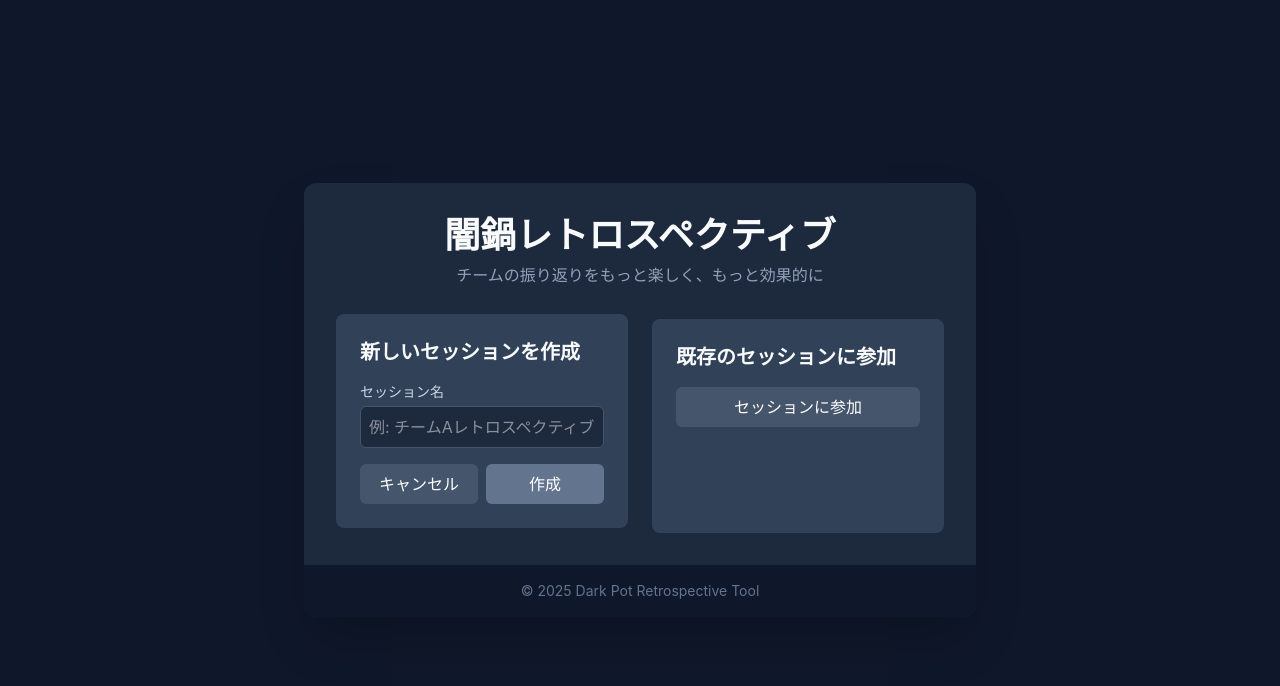
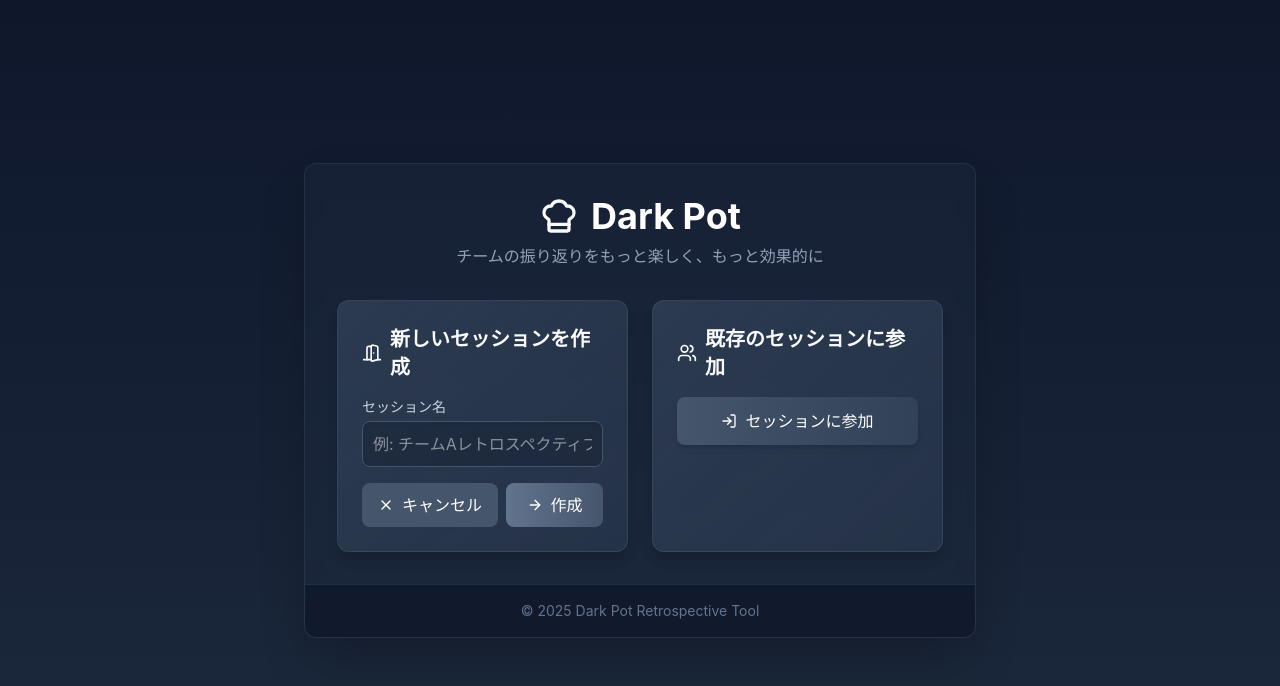
Before and after one commit to Takayuki-Y5991/dark-pot-retrospective, a React (Vite) app: page / in a window 1280 px wide. Both pictures are taken after a click on the button "セッションを作成". Shown: the top 686 px of the page. Built offline with nearby package versions, Linux system fonts and the light colour scheme; no server answers.

Commit message:
:art: update homepages

```diff
--- a/src/pages/HomePage.tsx
+++ b/src/pages/HomePage.tsx
@@ -1,4 +1,15 @@
 import { motion } from "framer-motion";
+import {
+  AlertCircle,
+  ArrowRight,
+  ChefHat,
+  DoorOpen,
+  Loader,
+  LogIn,
+  PlusCircle,
+  Users,
+  X,
+} from "lucide-react";
 import { useCallback, useState } from "react";
 import { useNavigate } from "react-router-dom";
 import { usePeer } from "../contexts/PeerContext";
@@ -21,7 +32,6 @@ export const HomePage = () => {
     }
 
     setLocalError(null);
-    console.log("testA");
     try {
       const sessionId = await createSession(sessionName);
       navigate(`/session/${sessionId}`);
@@ -32,7 +42,6 @@ export const HomePage = () => {
     }
   }, [createSession, navigate, sessionName]);
 
-  // セッション参加ハンドラ
   const handleJoinSession = useCallback(async () => {
     if (!joinSessionId) {
       setLocalError("セッションIDを入力してください");
@@ -52,58 +61,75 @@ export const HomePage = () => {
   }, [joinSession, joinSessionId, navigate]);
 
   return (
-    <div className="min-h-screen flex items-center justify-center p-4">
+    <div className="min-h-screen flex items-center justify-center p-4 bg-gradient-to-b from-slate-900 to-slate-800">
       <motion.div
         initial={{ opacity: 0, y: 20 }}
         animate={{ opacity: 1, y: 0 }}
         transition={{ duration: 0.5 }}
-        className="max-w-2xl w-full bg-slate-800 rounded-xl shadow-2xl overflow-hidden"
+        className="max-w-2xl w-full bg-slate-800/50 backdrop-blur-sm rounded-xl shadow-2xl overflow-hidden border border-slate-700/50"
       >
-        <div className="p-8">
-          <motion.h1
+        <div className="p-6 sm:p-8">
+          <motion.div
+            className="flex items-center justify-center mb-2"
+            initial={{ opacity: 0, scale: 0.9 }}
+            animate={{ opacity: 1, scale: 1 }}
+            transition={{ delay: 0.1, duration: 0.5 }}
+          >
+            <ChefHat className="w-8 h-8 sm:w-10 sm:h-10 mr-2 sm:mr-3 text-dark-pot-400 flex-shrink-0" />
+            <h1 className="text-3xl sm:text-4xl font-bold bg-clip-text bg-gradient-to-r from-dark-pot-400 to-dark-pot-500 text-white">
+              Dark Pot
+            </h1>
+          </motion.div>
+
+          <motion.p
             initial={{ opacity: 0 }}
             animate={{ opacity: 1 }}
-            transition={{ delay: 0.2, duration: 0.5 }}
-            className="text-4xl font-bold text-center mb-2 text-dark-pot-500"
+            transition={{ delay: 0.3, duration: 0.5 }}
+            className="text-slate-400 text-center mb-6 sm:mb-8 text-sm sm:text-base"
           >
-            闇鍋レトロスペクティブ
-          </motion.h1>
-          <p className="text-slate-400 text-center mb-8">
             チームの振り返りをもっと楽しく、もっと効果的に
-          </p>
+          </motion.p>
 
           {(error || localError) && (
             <motion.div
               initial={{ opacity: 0, height: 0 }}
               animate={{ opacity: 1, height: "auto" }}
               exit={{ opacity: 0, height: 0 }}
-              className="bg-red-900/60 text-white p-3 rounded-md mb-4"
+              className="bg-red-900/60 border border-red-700/50 text-white p-3 sm:p-4 rounded-lg mb-5 sm:mb-6 flex items-start text-sm sm:text-base"
             >
-              {error || localError}
+              <AlertCircle className="w-5 h-5 mr-2 flex-shrink-0 mt-0.5" />
+              <span>{error || localError}</span>
             </motion.div>
           )}
 
-          <div className="grid md:grid-cols-2 gap-6">
+          <div className="grid md:grid-cols-2 gap-4 sm:gap-6">
             {/* セッション作成 */}
             <motion.div
               whileHover={{ translateY: -5 }}
-              className="bg-slate-700 p-6 rounded-lg transition-colors"
+              transition={{ type: "spring", stiffness: 400, damping: 10 }}
+              className="bg-gradient-to-br from-slate-700/80 to-slate-700/50 p-4 sm:p-6 rounded-xl shadow-lg border border-slate-600/50"
             >
-              <h2 className="text-xl font-semibold mb-4">
-                新しいセッションを作成
-              </h2>
+              <div className="flex items-center mb-3 sm:mb-4">
+                <DoorOpen className="w-5 h-5 mr-2 text-dark-pot-400 flex-shrink-0" />
+                <h2 className="text-lg sm:text-xl font-semibold">
+                  新しいセッションを作成
+                </h2>
+              </div>
 
               {!isCreating ? (
-                <button
+                <motion.button
+                  whileHover={{ scale: 1.02 }}
+                  whileTap={{ scale: 0.98 }}
                   onClick={() => setIsCreating(true)}
-                  className="w-full py-2 px-4 bg-dark-pot-500 hover:bg-dark-pot-600 text-white font-medium rounded-md transition-colors"
+                  className="w-full py-2.5 sm:py-3 px-4 bg-gradient-to-r from-slate-600 to-slate-700 hover:from-slate-500 hover:to-slate-600 text-white font-medium rounded-lg transition-all duration-300 shadow-md flex items-center justify-center"
                 >
-                  セッションを作成
-                </button>
+                  <PlusCircle className="w-4 h-4 mr-2 flex-shrink-0" />
+                  <span className="truncate">セッションを作成</span>
+                </motion.button>
               ) : (
-                <div className="space-y-4">
+                <div className="space-y-3 sm:space-y-4">
                   <div>
-                    <label className="block text-sm text-slate-300 mb-1">
+                    <label className="block text-sm text-slate-300 mb-1 font-medium">
                       セッション名
                     </label>
                     <input
@@ -111,24 +137,39 @@ export const HomePage = () => {
                       value={sessionName}
                       onChange={(e) => setSessionName(e.target.value)}
                       placeholder="例: チームAレトロスペクティブ"
-                      className="w-full p-2 bg-slate-800 border border-slate-600 rounded-md focus:ring-2 focus:ring-dark-pot-500 focus:border-transparent outline-none"
+                      className="w-full p-2 sm:p-2.5 bg-slate-800/80 border border-slate-600 rounded-lg focus:ring-2 focus:ring-dark-pot-500 focus:border-transparent transition-all duration-200 outline-none shadow-inner text-sm sm:text-base"
                     />
                   </div>
 
-                  <div className="flex space-x-2">
-                    <button
+                  <div className="flex flex-col sm:flex-row space-y-2 sm:space-y-0 sm:space-x-2">
+                    <motion.button
+                      whileHover={{ scale: 1.02 }}
+                      whileTap={{ scale: 0.98 }}
                       onClick={() => setIsCreating(false)}
-                      className="flex-1 py-2 px-4 bg-slate-600 hover:bg-slate-500 text-white font-medium rounded-md"
+                      className="w-full sm:flex-1 py-2 sm:py-2.5 px-4 bg-slate-600 hover:bg-slate-500 text-white font-medium rounded-lg transition-all duration-200 flex items-center justify-center"
                     >
-                      キャンセル
-                    </button>
-                    <button
+                      <X className="w-4 h-4 mr-2 flex-shrink-0" />
+                      <span className="truncate">キャンセル</span>
+                    </motion.button>
+                    <motion.button
+                      whileHover={{ scale: 1.02 }}
+                      whileTap={{ scale: 0.98 }}
                       onClick={handleCreateSession}
                       disabled={loading || !sessionName}
-                      className="flex-1 py-2 px-4 bg-dark-pot-500 hover:bg-dark-pot-600 disabled:bg-slate-500 disabled:cursor-not-allowed text-white font-medium rounded-md"
+                      className="w-full sm:flex-1 py-2 sm:py-2.5 px-4 bg-gradient-to-r from-slate-600 to-slate-700 hover:from-slate-500 hover:to-slate-600 disabled:from-slate-500 disabled:to-slate-600 disabled:cursor-not-allowed text-white font-medium rounded-lg transition-all duration-200 flex items-center justify-center"
                     >
-                      {loading ? "お待ちください..." : "作成"}
-                    </button>
+                      {loading ? (
+                        <>
+                          <Loader className="w-4 h-4 mr-2 animate-spin flex-shrink-0" />
+                          <span className="truncate">お待ちください...</span>
+                        </>
+                      ) : (
+                        <>
+                          <ArrowRight className="w-4 h-4 mr-2 flex-shrink-0" />
+                          <span className="truncate">作成</span>
+                        </>
+                      )}
+                    </motion.button>
                   </div>
                 </div>
               )}
@@ -137,23 +178,30 @@ export const HomePage = () => {
             {/* セッション参加 */}
             <motion.div
               whileHover={{ translateY: -5 }}
-              className="bg-slate-700 p-6 rounded-lg transition-colors"
+              transition={{ type: "spring", stiffness: 400, damping: 10 }}
+              className="bg-gradient-to-br from-slate-700/80 to-slate-700/50 p-4 sm:p-6 rounded-xl shadow-lg border border-slate-600/50"
             >
-              <h2 className="text-xl font-semibold mb-4">
-                既存のセッションに参加
-              </h2>
+              <div className="flex items-center mb-3 sm:mb-4">
+                <Users className="w-5 h-5 mr-2 text-dark-pot-400 flex-shrink-0" />
+                <h2 className="text-lg sm:text-xl font-semibold">
+                  既存のセッションに参加
+                </h2>
+              </div>
 
               {!isJoining ? (
-                <button
+                <motion.button
+                  whileHover={{ scale: 1.02 }}
+                  whileTap={{ scale: 0.98 }}
                   onClick={() => setIsJoining(true)}
-                  className="w-full py-2 px-4 bg-slate-600 hover:bg-slate-500 text-white font-medium rounded-md transition-colors"
+                  className="w-full py-2.5 sm:py-3 px-4 bg-gradient-to-r from-slate-600 to-slate-700 hover:from-slate-500 hover:to-slate-600 text-white font-medium rounded-lg transition-all duration-300 shadow-md flex items-center justify-center"
                 >
-                  セッションに参加
-                </button>
+                  <LogIn className="w-4 h-4 mr-2 flex-shrink-0" />
+                  <span className="truncate">セッションに参加</span>
+                </motion.button>
               ) : (
-                <div className="space-y-4">
+                <div className="space-y-3 sm:space-y-4">
                   <div>
-                    <label className="block text-sm text-slate-300 mb-1">
+                    <label className="block text-sm text-slate-300 mb-1 font-medium">
                       セッションID
                     </label>
                     <input
@@ -161,24 +209,39 @@ export const HomePage = () => {
                       value={joinSessionId}
                       onChange={(e) => setJoinSessionId(e.target.value)}
                       placeholder="ホストから共有されたID"
-                      className="w-full p-2 bg-slate-800 border border-slate-600 rounded-md focus:ring-2 focus:ring-dark-pot-500 focus:border-transparent outline-none"
+                      className="w-full p-2 sm:p-2.5 bg-slate-800/80 border border-slate-600 rounded-lg focus:ring-2 focus:ring-slate-500 focus:border-transparent transition-all duration-200 outline-none shadow-inner text-sm sm:text-base"
                     />
                   </div>
 
-                  <div className="flex space-x-2">
-                    <button
+                  <div className="flex flex-col sm:flex-row space-y-2 sm:space-y-0 sm:space-x-2">
+                    <motion.button
+                      whileHover={{ scale: 1.02 }}
+                      whileTap={{ scale: 0.98 }}
                       onClick={() => setIsJoining(false)}
-                      className="flex-1 py-2 px-4 bg-slate-600 hover:bg-slate-500 text-white font-medium rounded-md"
+                      className="w-full sm:flex-1 py-2 sm:py-2.5 px-4 bg-slate-600 hover:bg-slate-500 text-white font-medium rounded-lg transition-all duration-200 flex items-center justify-center"
                     >
-                      キャンセル
-                    </button>
-                    <button
+                      <X className="w-4 h-4 mr-2 flex-shrink-0" />
+                      <span className="truncate">キャンセル</span>
+                    </motion.button>
+                    <motion.button
+                      whileHover={{ scale: 1.02 }}
+                      whileTap={{ scale: 0.98 }}
                       onClick={handleJoinSession}
                       disabled={loading || !joinSessionId}
-                      className="flex-1 py-2 px-4 bg-slate-600 hover:bg-slate-500 disabled:bg-slate-700 disabled:cursor-not-allowed text-white font-medium rounded-md"
+                      className="w-full sm:flex-1 py-2 sm:py-2.5 px-4 bg-gradient-to-r from-slate-600 to-slate-700 hover:from-slate-500 hover:to-slate-600 disabled:from-slate-700 disabled:to-slate-800 disabled:cursor-not-allowed text-white font-medium rounded-lg transition-all duration-200 flex items-center justify-center"
                     >
-                      {loading ? "お待ちください..." : "参加"}
-                    </button>
+                      {loading ? (
+                        <>
+                          <Loader className="w-4 h-4 mr-2 animate-spin flex-shrink-0" />
+                          <span className="truncate">お待ちください...</span>
+                        </>
+                      ) : (
+                        <>
+                          <LogIn className="w-4 h-4 mr-2 flex-shrink-0" />
+                          <span className="truncate">参加</span>
+                        </>
+                      )}
+                    </motion.button>
                   </div>
                 </div>
               )}
@@ -186,7 +249,7 @@ export const HomePage = () => {
           </div>
         </div>
 
-        <div className="bg-slate-900 p-4 text-center text-slate-500 text-sm">
+        <div className="bg-slate-900/80 backdrop-blur-sm p-3 sm:p-4 text-center text-slate-500 text-xs sm:text-sm border-t border-slate-700/50">
           © 2025 Dark Pot Retrospective Tool
         </div>
       </motion.div>
```
